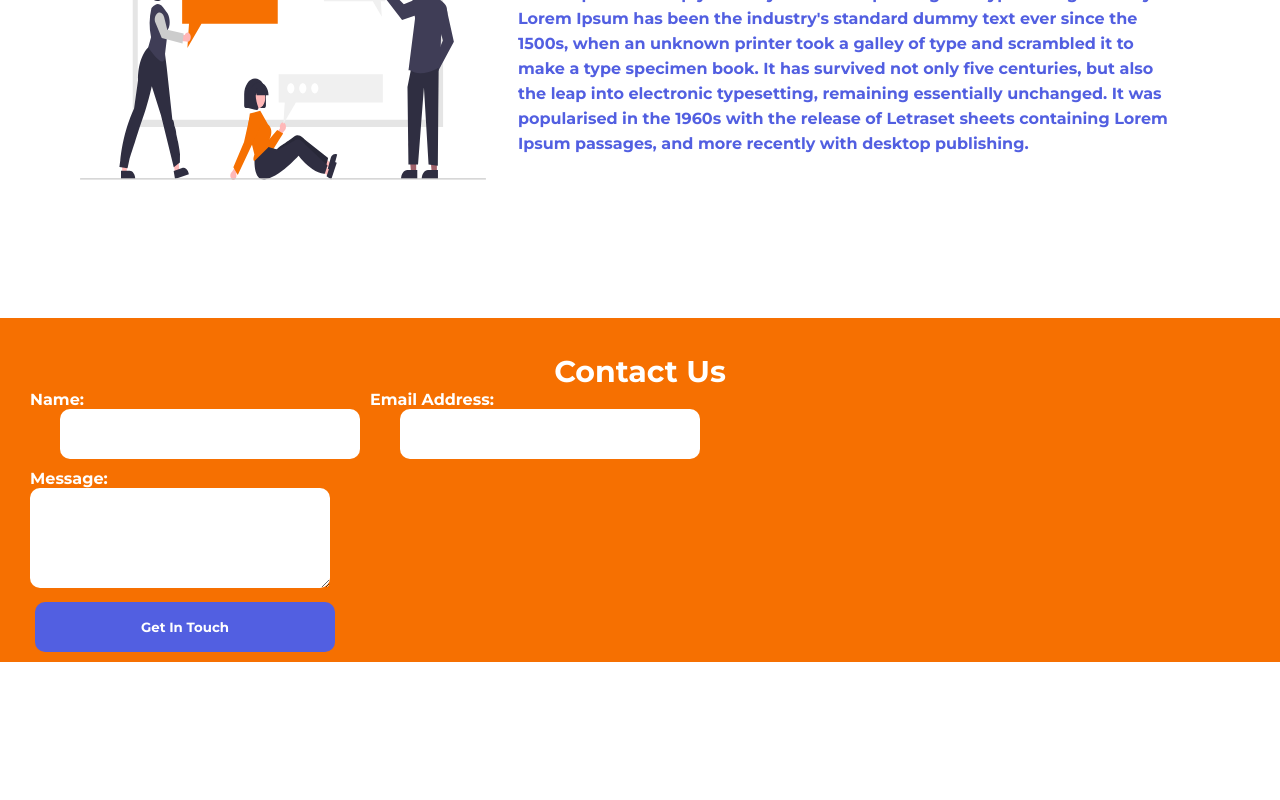
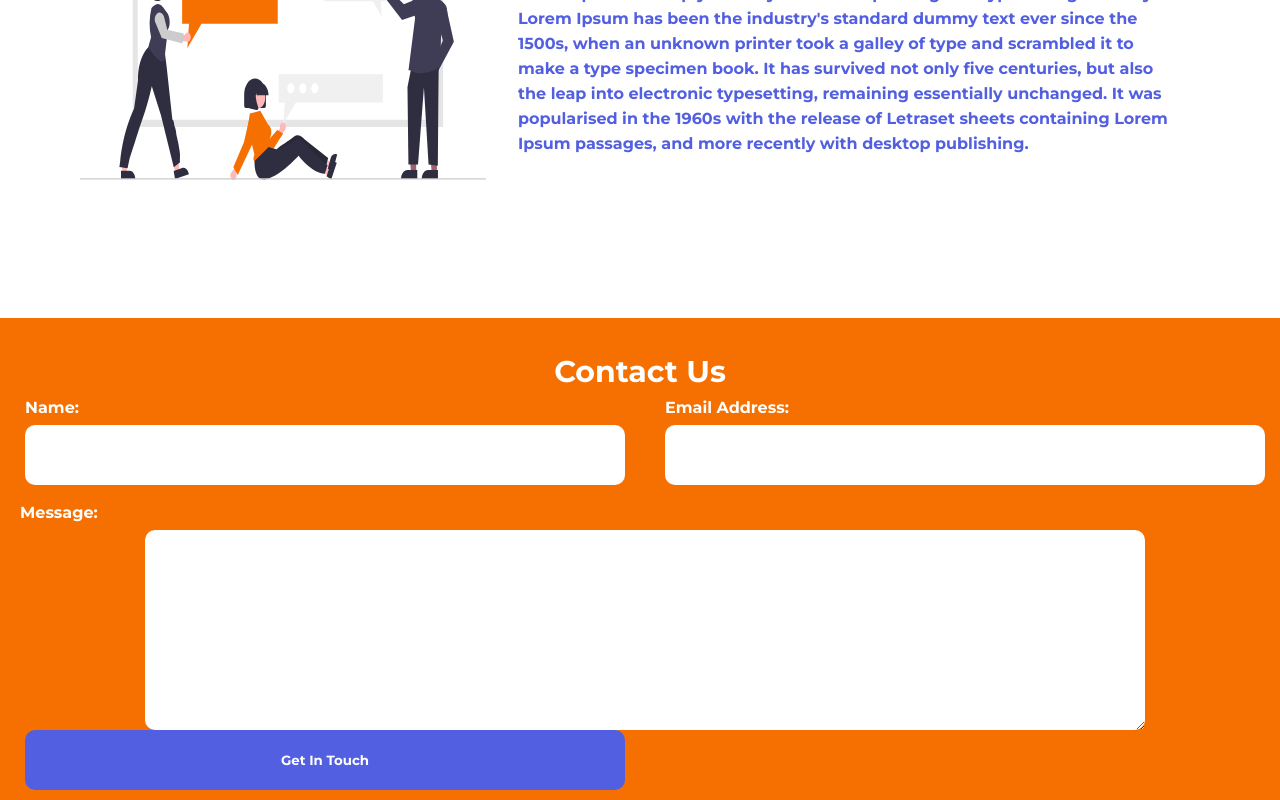
Before and after one commit to jasmineblinks/shortenit, a React (Create React App) app: page / in a window 1280 px wide. Shown: the part 876-1676 px from the top of the page. Before the commit the page ends 1538 px from the top, so only its background shows below. Built offline with nearby package versions, Linux system fonts and the light colour scheme.

Commit message:
style: updated the

```diff
--- a/src/App.css
+++ b/src/App.css
@@ -125,17 +125,19 @@ input {
   padding-top: 35px;
   margin-bottom: 20px;
 }
-.inputText {
-  margin-left: 20px;
-}
-.inputname {
+/* .inputText {
   margin-left: 30px;
-}
+  display: block;
+} */
+/* .inputname {
+  margin-left: 40px;
+} */
 label {
   display: block;
   text-align: left;
   margin-bottom: 10px;
-  margin-left: 10px;
+  margin-left: 20px;
+  margin-right: 10px;
 }
 .contactUs input {
   width: 300px;
@@ -147,6 +149,7 @@ textarea {
   border: none;
   border-radius: 10px;
   margin-bottom: 10px;
+  margin-left: px;
 }
 .submit {
   background-color: #525fe1;
@@ -291,6 +294,7 @@ textarea {
   }
   .contactUs {
     display: flex;
+
     flex-direction: column;
   }
   .contactUs h2 {
@@ -300,7 +304,33 @@ textarea {
   }
   .inputText {
     display: flex;
+    justify-content: space-around;
     flex-direction: row;
+  }
+  .contactUs input {
+    width: 600px;
+    height: 60px;
+  }
+  input {
+    margin: auto;
+    display: block;
+  }
+  label {
+    display: block;
+    /* text-align: left; */
+    margin-bottom: 10px;
+    line-height: 35px;
+    /* margin-left: 10px; */
+  }
+  textarea {
+    padding: 20px;
+    width: 80%;
+    height: 200px;
+    border: none;
+    border-radius: 10px;
+    margin-bottom: 10px;
+    margin: auto;
+    display: block;
   }
 }
 /* @media (prefers-reduced-motion: no-preference) {
```
